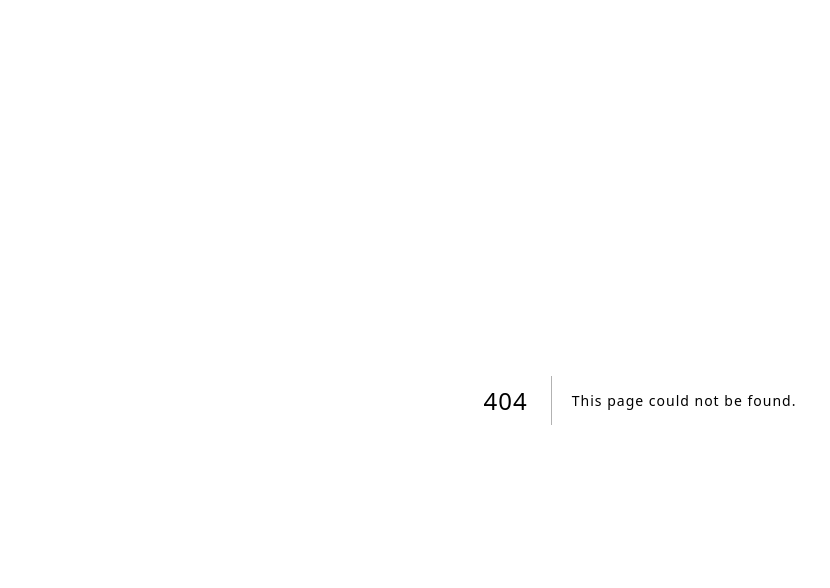
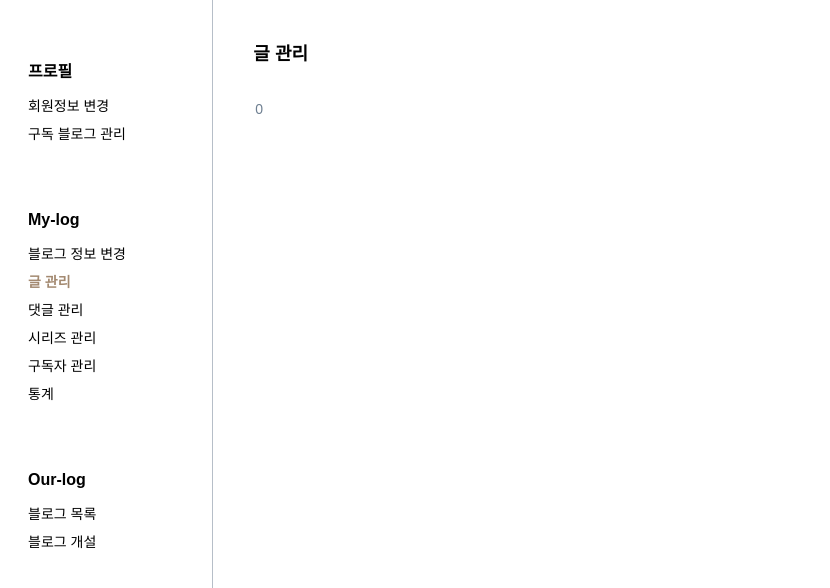
Before and after one commit to sorrel012/log-us, a Next.js app: page /1/setting/posts in a window 1280 px wide. Before the commit this address had no page. Shown: the top 588 px of the page, without its empty margins (0-830 px from the left). Built offline with nearby package versions, Linux system fonts and the light colour scheme; no server answers; a web font is replaced by a local one.

Commit message:
feat: 글 관리 임시 마크업

```diff
--- /dev/null
+++ b/src/app/[blogAddress]/setting/posts/page.tsx
@@ -0,0 +1,22 @@
+'use client';
+
+import { useState } from 'react';
+
+export default function PostsManagePage() {
+    const [totalPosts, setTotalPosts] = useState(0);
+
+    return (
+        <filedset>
+            <div>
+                <legend className="mb-8 text-lg font-bold">글 관리</legend>
+                <span
+                    className="relative ml-0.5 text-sm text-customLightBlue-200"
+                    style={{ top: '-0.1em' }}
+                >
+                    {totalPosts}
+                </span>
+            </div>
+            {/*<ContentsSettingList contents={} buttons={} onChange={} />*/}
+        </filedset>
+    );
+}
```
